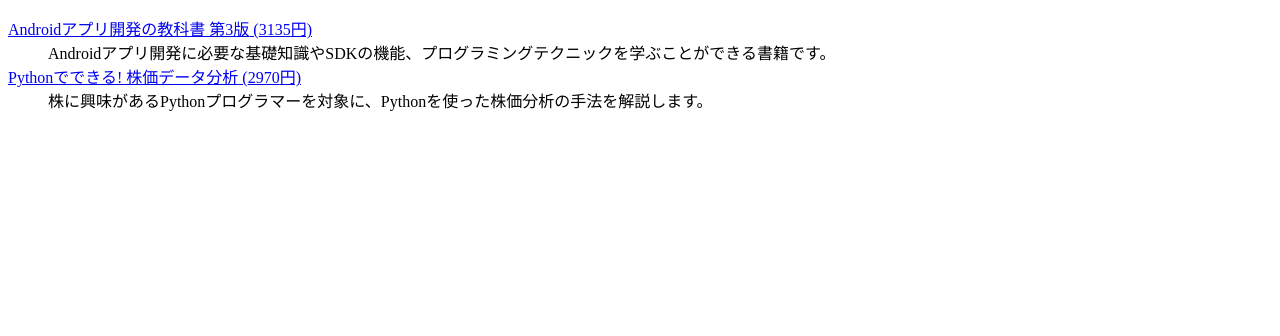
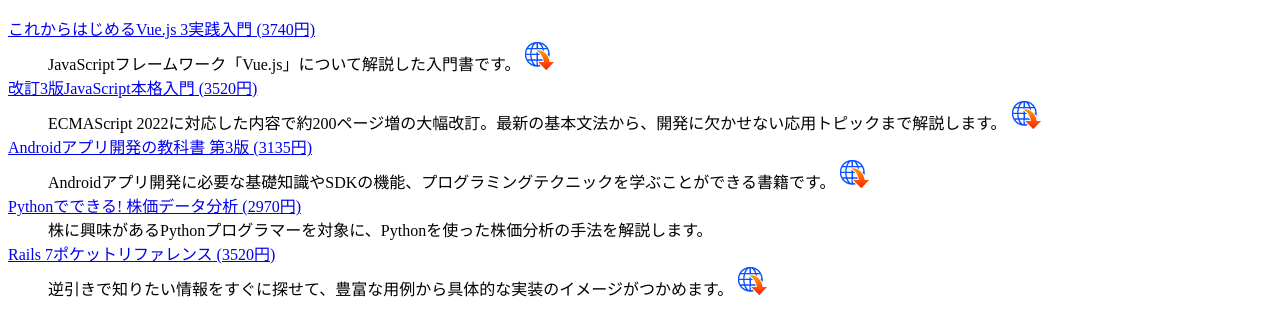
Before and after one commit to norman6464/react-practice, a React (Create React App) app: page / in a window 1280 px wide. Shown: the top 336 px of the page. Built offline with nearby package versions, Linux system fonts and the light colour scheme.

Commit message:
chap3 Download.js

```diff
--- /dev/null
+++ b/src/chap3/Download.js
@@ -0,0 +1,9 @@
+import dl_icon from '../image/dl.png';
+// このコンポーネントはbooksオブジェクトでdownloadプロパティがtrueだった場合に表示する
+export default function Download({ isbn }) {
+  return (
+    <a href={`https://wings.msn.to/index.php/-/A-07/${isbn}/`}>
+      <img src={dl_icon} alt="Sample Download" />
+    </a>
+  );
+}
--- a/src/chap3/ForItem.js
+++ b/src/chap3/ForItem.js
@@ -1,6 +1,21 @@
 import React from 'react';
+import Download from './Download';
+// Downloadコンポートを<dd>タグの入れ子にしてisbn属性にbooksを入れる
+// booksオブジェクトのdownloadプロパティがtrueだった場合にDownloadコンポーネントを入れ子にする
 
 export default function ForItem({ book }) {
+  // let dd;
+  // if (book.download) {
+  //   dd = (
+  //     <dd>
+  //       {book.summary}
+  //       <Download isbn={book.isbn} />
+  //     </dd>
+  //   );
+  // } else {
+  //   dd = <dd>{book.summary}</dd>;
+  // }
+
   return (
     // 今回ForNestはkey属性をわたしたのだが、実際にはこれはpropsではない
     // あくまでReactへのヒントとしての利用されるだけ、
@@ -10,7 +25,24 @@
           {book.title} ({book.price}円)
         </a>
       </dt>
-      <dd>{book.summary}</dd>
+      {/* 生成しておいたタグを埋め込み */}
+      {/* 補足としてif分は式ではないのでjsx式に直接埋め込められないなのでさっきのfilterやsortのstatement部分はjsx外で書いていた */}
+      {/* {dd} */}
+      {/* だが即時関数をつかえば関数の中に直接if分をつかうことができる可読性が上がる */}
+      {/* この即時関数はあくまで関数なのでこのjsxに対してreturnをしてReact要素を返さないといけない */}
+      {/* 即時関数では(() => {})()の関数を()で囲んでいるから式として認識される。そして末尾の()は呼び出しの意味を持つ */}
+      {(() => {
+        if (book.download) {
+          return (
+            <dd>
+              {book.summary}
+              <Download isbn={book.isbn} />
+            </dd>
+          );
+        } else {
+          return <dd>{book.summary}</dd>;
+        }
+      })()}
     </React.Fragment>
   );
 }
--- a/src/index.js
+++ b/src/index.js
@@ -1,6 +1,6 @@
 import React from 'react';
 import ReactDOM from 'react-dom/client';
-import ForFilter from './chap3/ForFilter';
 import books from './chap3/books';
+import ForNest from './chap3/ForNest';
 const root = ReactDOM.createRoot(document.getElementById('root'));
-root.render(<ForFilter books={books} />);
+root.render(<ForNest src={books} />);
```
Also changed, not shown: src/chap3/ForSort.js (added, +22 -0 lines), src/image/dl.png (added), src/image/ico_download.gif (added).
